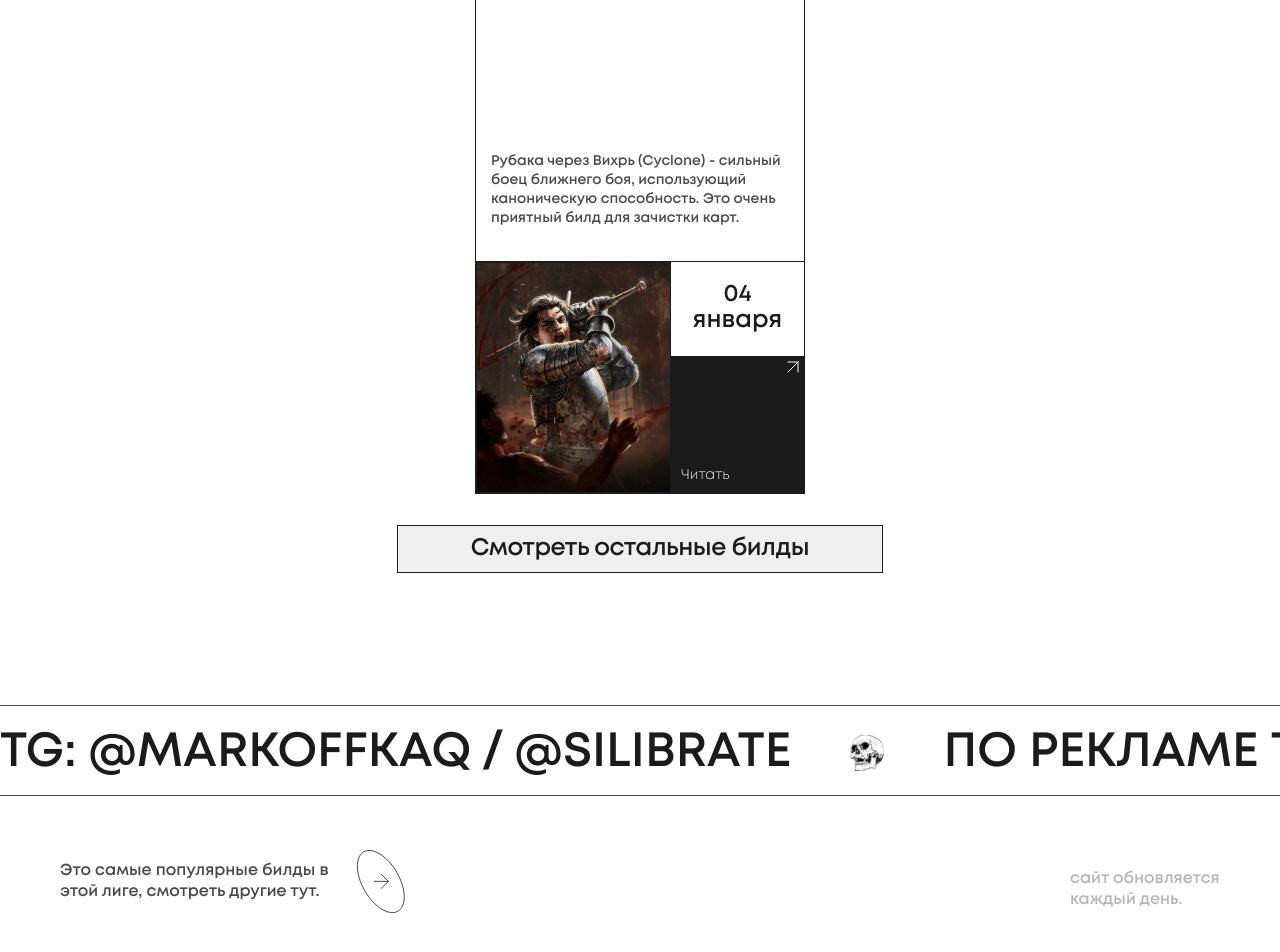
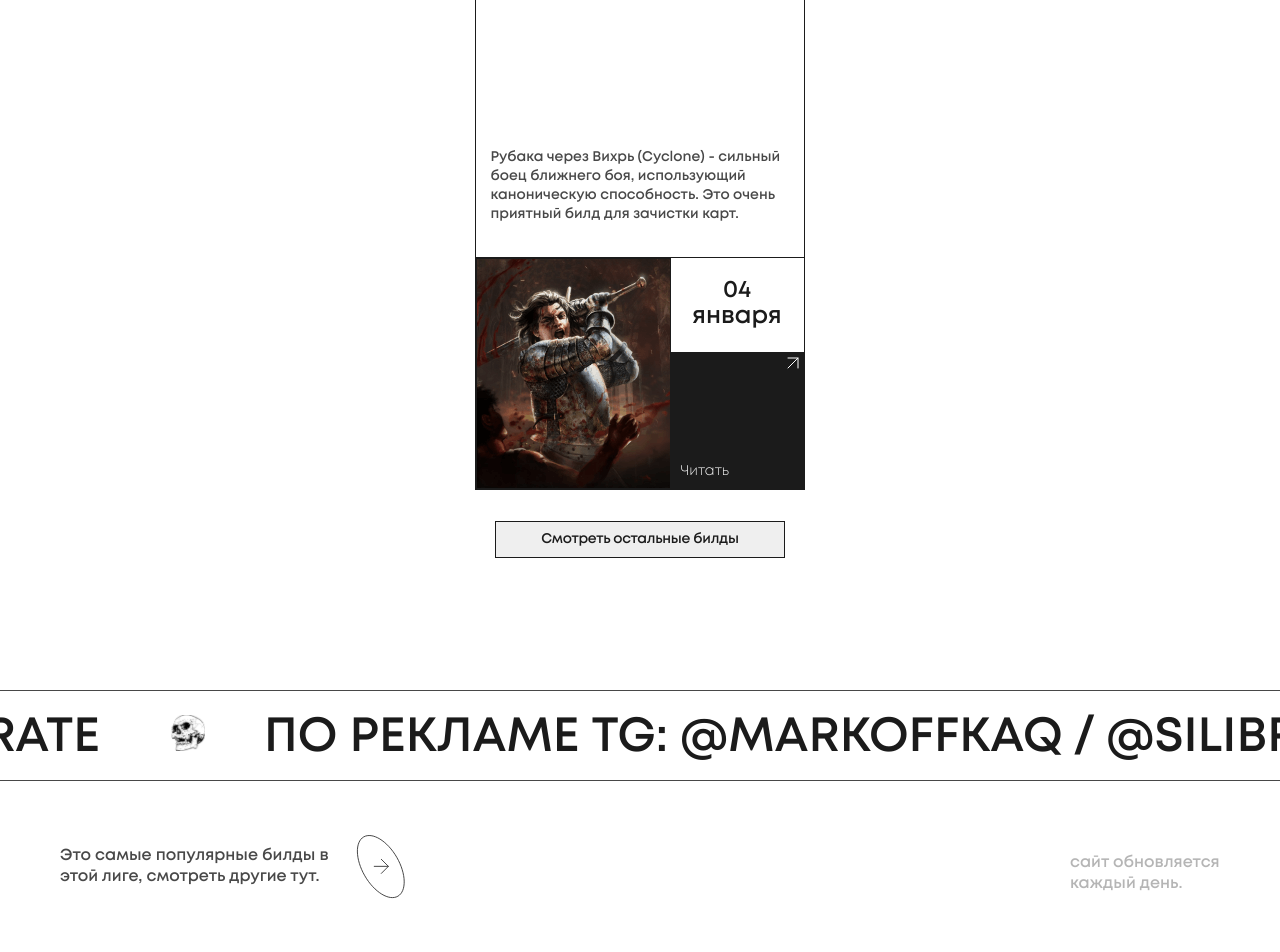
Before and after one commit to Silibrate/Todos, a React (Create React App) app: page / in a window 1280 px wide. Shown: the part 1410-2362 px from the top of the page. Built offline with nearby package versions, Linux system fonts and the light colour scheme.

Commit message:
fix news

```diff
--- a/package.json
+++ b/package.json
@@ -1,4 +1,5 @@
 {
+  "homepage": "https://silibrate.github.io/Todos",
   "name": "poe-bilding",
   "version": "0.1.0",
   "private": true,
@@ -12,6 +13,8 @@
     "web-vitals": "^2.1.4"
   },
   "scripts": {
+    "predeploy": "npm run build",
+    "deploy": "gh-pages -d build",
     "start": "react-scripts start",
     "build": "react-scripts build",
     "test": "react-scripts test",
--- a/src/components/Advertising/Advertising.css
+++ b/src/components/Advertising/Advertising.css
@@ -16,22 +16,19 @@
 }
 
 .advertising__tg__text {
-  overflow: hidden;
   font-style: normal;
   font-weight: 900;
   font-size: 48px;
+  padding-left: 100%;
   line-height: 53px;
   color: #1B1B1B;
   white-space: nowrap;
-}
-
-.advertising__tg__text:first-child {
-  flex: none;
-  margin-right: 59px;
+  animation: marquee 10.5s infinite linear;
 }
 
 .advertising__logo {
   margin-right: 59px;
+  margin-left: 59px;
 }
 
 .advertising__container {
@@ -123,12 +120,10 @@
     line-height: 14px;
   }
 
-  .advertising__tg__text:first-child {
-    margin-right: 17px;
-  }
-
   .advertising__logo {
     margin-right: 17px;
+    margin-left: 17px;
+    width: 20px;
   }
 }
 
@@ -137,3 +132,12 @@
     max-width: calc(100% - 20px);
   }
 }
+
+@keyframes marquee{
+  0% {
+      transform: translateX(0)
+  }
+  100% {
+      transform: translateX(-110%)
+  }
+}
--- a/src/components/Advertising/Advertising.jsx
+++ b/src/components/Advertising/Advertising.jsx
@@ -5,9 +5,7 @@ const Advertising = () => {
   return (
     <section className="advertising">
       <div className="advertising__tg">
-        <p className="advertising__tg__text">TG: @MARKOFFKAQ / @SILIBRATE</p>
-        <img className="advertising__logo" src={Logo} alt="лого" />
-        <p className="advertising__tg__text">ПО РЕКЛАМЕ TG: @MARKOFFKAQ / @SILIBRATE</p>
+        <p className="advertising__tg__text">ПО РЕКЛАМЕ TG: @MARKOFFKAQ / @SILIBRATE <img className="advertising__logo" src={Logo} alt="лого" />ПО РЕКЛАМЕ TG: @MARKOFFKAQ / @SILIBRATE</p>
       </div>
 
       <div className="advertising__container">
--- a/src/components/Builds/Builds.css
+++ b/src/components/Builds/Builds.css
@@ -16,6 +16,8 @@
 }
 
 .cart {
+  margin-left: -1px;
+  margin-top: -1px;
   box-sizing: border-box;
   max-width: 330px;
   border: 1px solid #1B1B1B;
@@ -96,8 +98,8 @@
 }
 
 .cart__link:hover {
-  font-size: 20px;
-  color: violet;
+  background: #aaa9a9;
+  color: rgb(0, 0, 0);
 }
 
 .cart__link__arrow {
@@ -112,13 +114,13 @@
   margin-top: 31px;
   font-style: normal;
   font-weight: 700;
-  font-size: 24px;
-  line-height: 26px;
+  font-size: 14px;
+  line-height: 15px;
   letter-spacing: -0.02em;
   color: #1B1B1B;
   padding-top: 10px;
   padding-bottom: 10px;
-  width: 38%;
+  width: 290px;
   transition: all 0.3s linear;
 }
 
@@ -130,11 +132,6 @@
 @media screen and (max-width:979px) {
   .builds__container {
     max-width: calc(100% - 60px);
-  }
-
-  .builds__button {
-    font-size: 20px;
-    width: 48%;
   }
 }
 
--- a/src/components/NewGuide/NewGuide.css
+++ b/src/components/NewGuide/NewGuide.css
@@ -7,7 +7,7 @@
   position: relative;
   border: 1px solid #1B1B1B;
   display: flex;
-  max-width: calc(100% - 120px);
+  max-width: calc(100% - 126px);
   margin: auto;
 }
 
```
